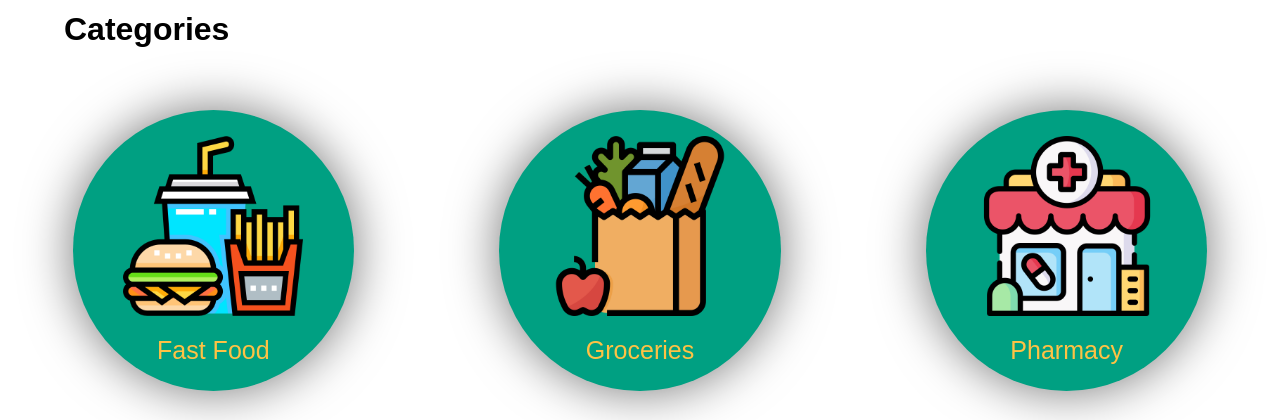
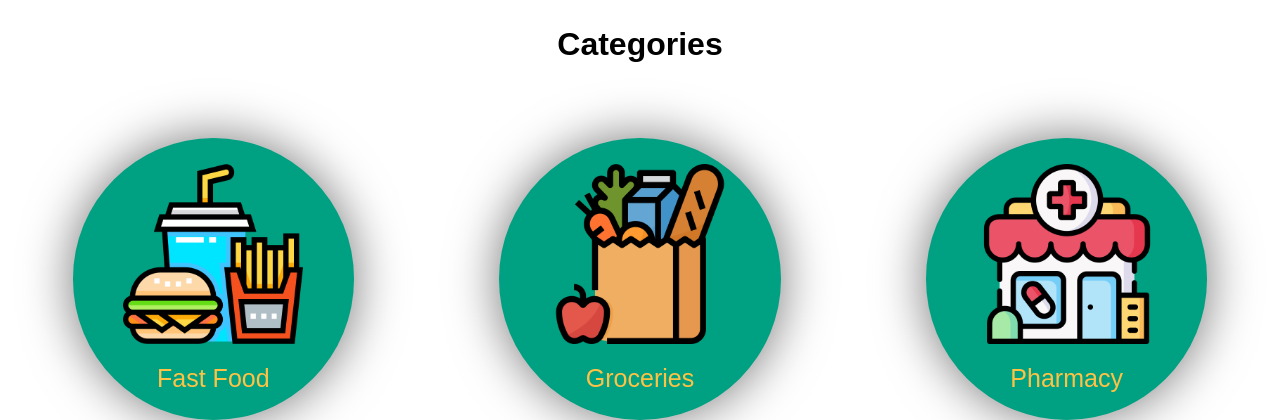
Before and after one commit to gabdulova/WebProgramming---Glovo, a PHP site: page /2.html in a window 1280 px wide. Shown: the part 104-524 px from the top of the page. Run offline with PHP 8.4, Linux system fonts and the light colour scheme.

Commit message:
Centered text on Page 2 & Page 3

```diff
--- a/frontend/assets/style/main_Yera.css
+++ b/frontend/assets/style/main_Yera.css
@@ -61,10 +61,11 @@
     padding-bottom: 10px;
 }
 .page-text {
+    text-align: center;
     margin-top: 0;
     margin-bottom: 50px;
     padding-left: 40px;
-    padding: 11.25px 5%;
+    padding: 2% 0;
 }
 .page-circle-icon {
     width: 180px;
```
